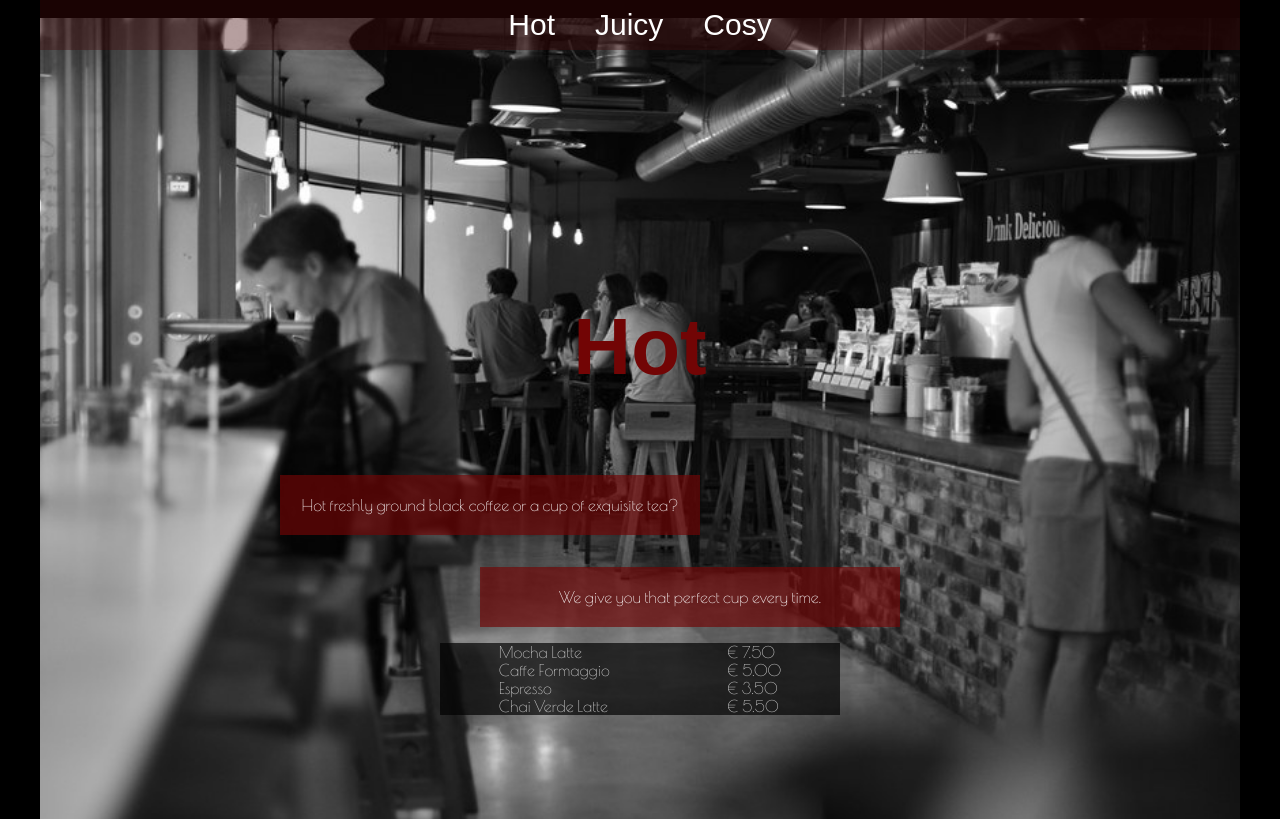
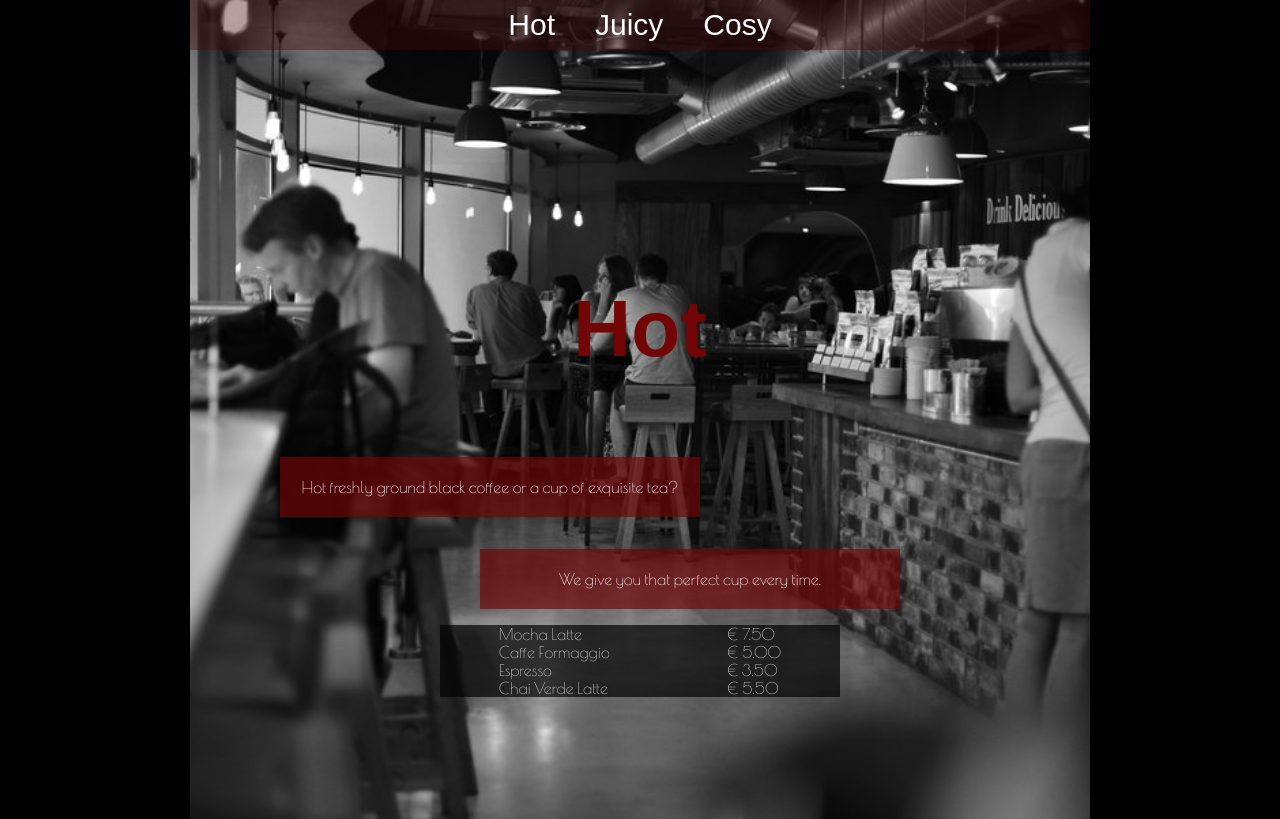
Before and after one commit to mansooriabbas/cafe-retro, a plain HTML site: page index.html in a window 1280 px wide. Shown: the top 819 px of the page. Drawn offline with nearby package versions, Linux system fonts and the light colour scheme; a web font is replaced by a local one.

Commit message:
removed misplaced tag and adjusted some css

```diff
--- a/index.html
+++ b/index.html
@@ -10,7 +10,7 @@
     <link
       href="https://fonts.googleapis.com/css2?family=Poiret+One&family=Spirax&display=swap"
       rel="stylesheet"
-    />22
+    />
   </head>
   <body>
     <div class="page-wrapper">
@@ -22,7 +22,9 @@
             <p><a href="#cosy">Cosy</a></p>
           </header>
           <h1>Hot</h1>
+
           <p class="description-1">
+
             Hot freshly ground black coffee or a cup of exquisite tea?
           </p>
           <p class="description-2">We give you that perfect cup every time.</p>
@@ -75,7 +77,7 @@
                 <p>0123-45 67 89</p>
               </section>
               <section>
-                <p>8am – 11pm</p>
+                <p>8am - 11pm</p>
                 <p>Canto VI</p>
                 <p>caffe@lorem.pge</p>
               </section>
--- a/styles.css
+++ b/styles.css
@@ -1,16 +1,15 @@
 body {
   margin: 0;
-  padding: 0;
-  border: 0;
+
   background-color: black;
   /* font-family: 'Poiret One', sans-serif;
     font-family: 'Spirax', sans-serif; */
 }
 
 .page-wrapper {
-  width: 1200px;
+  width: 900px;
   margin: 0 auto;
-  background-color: #f9f9f9;
+  padding: 0 20px;
 }
 
 header {
@@ -19,12 +18,15 @@
   align-items: center;
   font-family: "Spirax", sans-serif;
   height: 50px;
-  width: 1200px;
   background-color: rgba(68, 9, 9, 0.39);
   color: white;
   position: fixed;
   top: 0;
   z-index: 1000;
+  width: 100%;
+  max-width: 900px;
+  left: 50%;
+  transform: translateX(-50%);
 }
 
 header p {
@@ -36,7 +38,6 @@
   color: inherit;
 }
 
-
 .hot {
   display: flex;
   flex-direction: column;
@@ -47,7 +48,7 @@
   background-repeat: no-repeat;
   background-position: center;
   height: 900px;
-  border-bottom: solid 10px rgb(68, 9, 9);
+  border-bottom: solid 15px rgb(68, 9, 9);
 }
 .juicy {
   display: flex;
@@ -71,9 +72,8 @@
   background-repeat: no-repeat;
   background-position: center;
   height: 900px;
+  margin-bottom: 10px;
 }
-
-
 
 .hot h1,
 .juicy h1,
@@ -96,16 +96,13 @@
   display: flex;
   align-items: center;
   justify-content: center;
-
 }
 .description-1 {
   margin-right: 300px;
-
 }
 .description-2 {
- width: 400px;
- margin-left: 100px;
-
+  width: 400px;
+  margin-left: 100px;
 }
 
 .container {
@@ -116,7 +113,6 @@
   width: 400px;
   font-family: "Poiret One", sans-serif;
   margin-bottom: 20px;
-
 }
 
 .container p {
```
